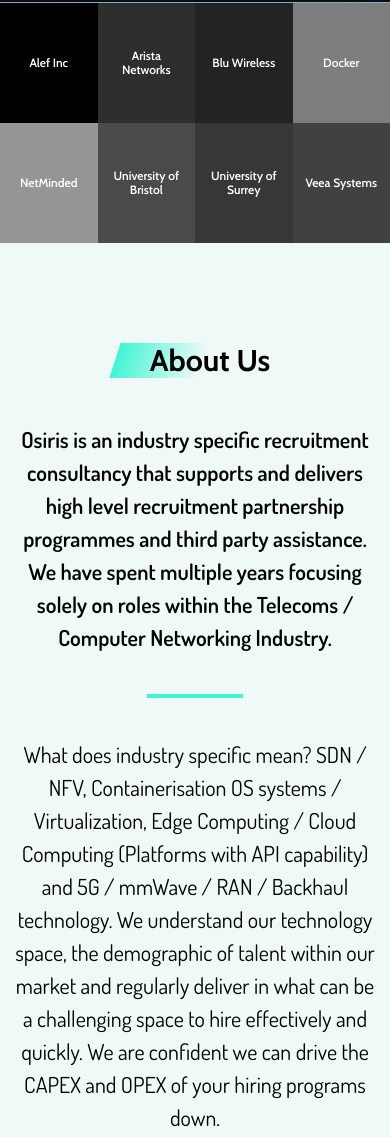
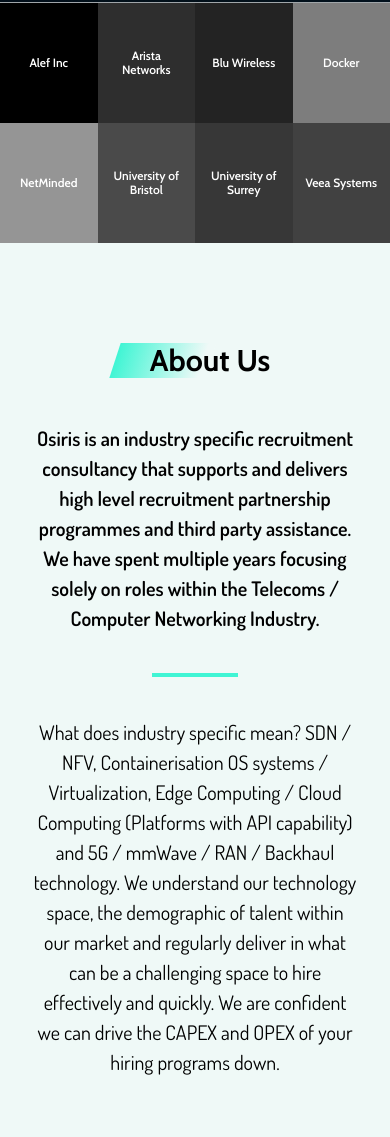
Before and after one commit to Osiris-Resources/Osiris-Resources.github.io, a Gatsby site: page / in a window 390 px wide. Shown: the part 865-2002 px from the top of the page. Built offline with nearby package versions, Linux system fonts and the light colour scheme; Gatsby itself is replaced by a stand-in of ours.

Commit message:
Made About info section responsive.

```diff
--- a/src/styles/global.css
+++ b/src/styles/global.css
@@ -766,6 +766,13 @@
     padding-bottom: 80px;
   }
 
+  @media screen and (max-width: 600px) {
+    .about-info {
+      padding-left: 20px;
+      padding-right: 20px;
+    }
+  }
+
   .about-info .highlight-heading {
     font-family: 'Cabin', sans-serif;
     color: #000000;
@@ -836,6 +843,12 @@
     font-weight: 400;
   }
 
+  @media screen and (max-width: 600px) {
+    .about-container p {
+      font-size: 20px;
+    }
+  }
+
   .about-container .text-accent {
     font-weight: 600;
   }
```
